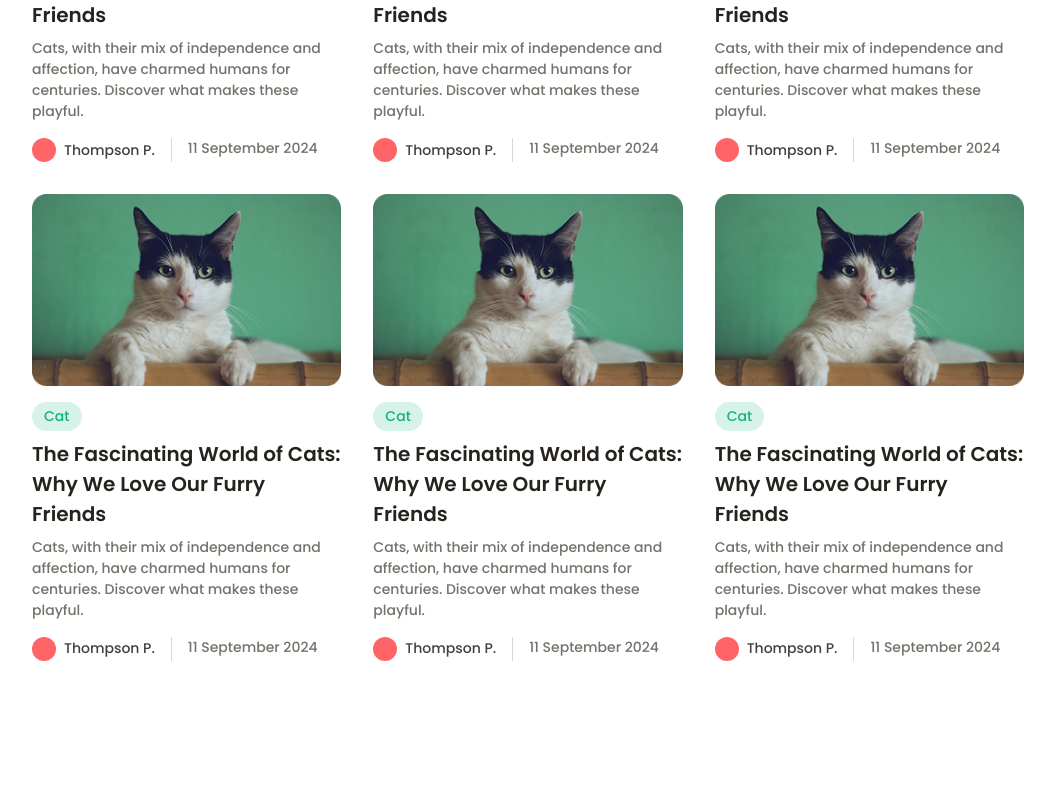
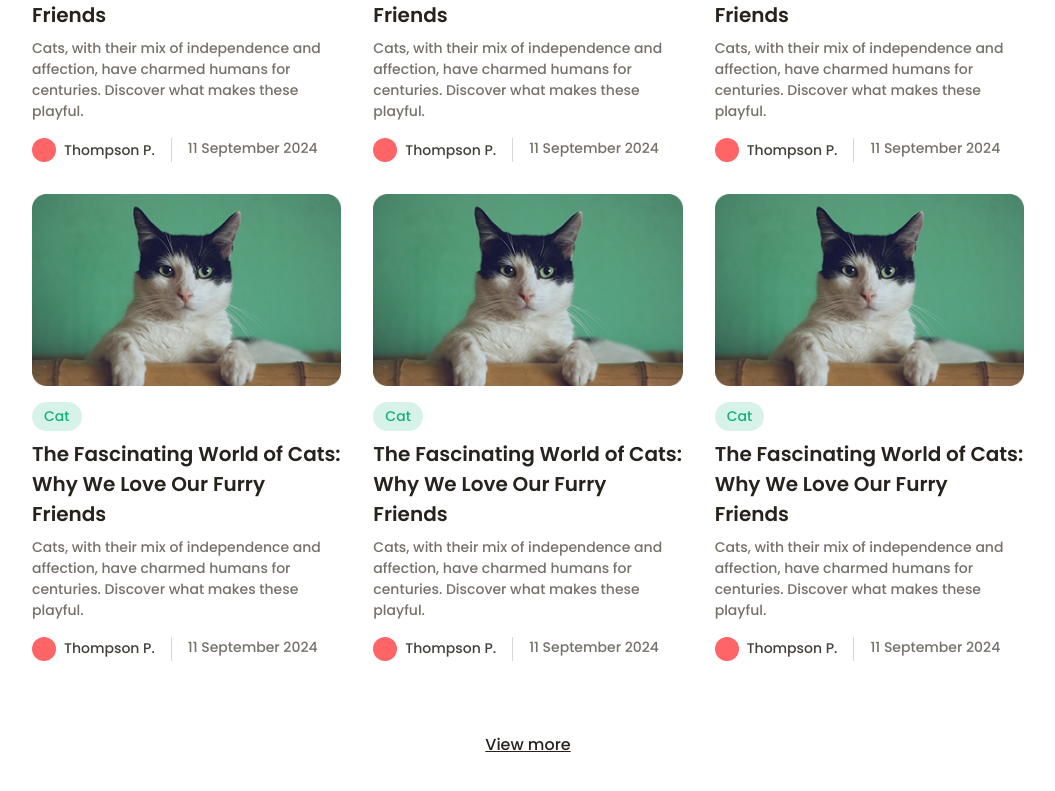
Before and after one commit to ritchie-gr8/my-blog-app, a React (Vite) app: page / in a window 1280 px wide. Shown: the part 1112-1903 px from the top of the page, without its empty margins (112-1167 px from the left). Before the commit the page ends 1789 px from the top, so only its background shows below. Built offline with nearby package versions, Linux system fonts and the light colour scheme.

Commit message:
feat(article): add view more btn

```diff
--- a/src/components/ArticleSection.jsx
+++ b/src/components/ArticleSection.jsx
@@ -12,6 +12,7 @@ const ArticleSection = () => {
           <ArticleCard />
         ))}
       </article>
+      <button className="w-full font-medium text-brown-600 underline text-center mt-6 mb-14 cursor-pointer sm:mt-14 sm:mb-28">View more</button>
     </section>
   );
 };
```
